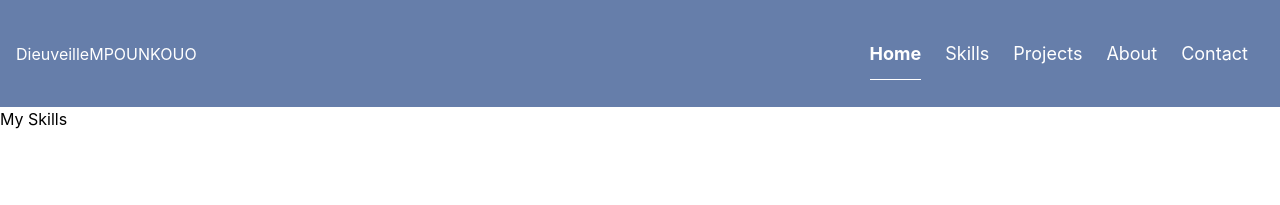
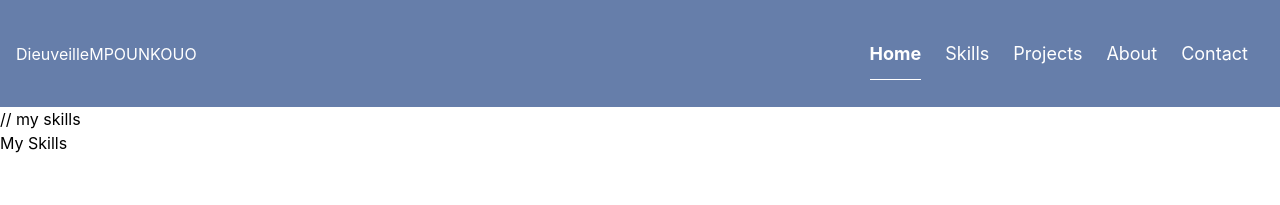
Before and after one commit to DieuveilleSuthi/NextJS_with_project, a Next.js app: page /Skills in a window 1280 px wide. Shown: the top 205 px of the page. Built offline with nearby package versions, Linux system fonts and the light colour scheme.

Commit message:
Update Skills.js

```diff
--- a/pages/Skills.js
+++ b/pages/Skills.js
@@ -4,6 +4,7 @@ const Skills = () => {
     return (
         <div>
 
+            // my skills
             <h1> My Skills</h1>
         </div>
     )
```
